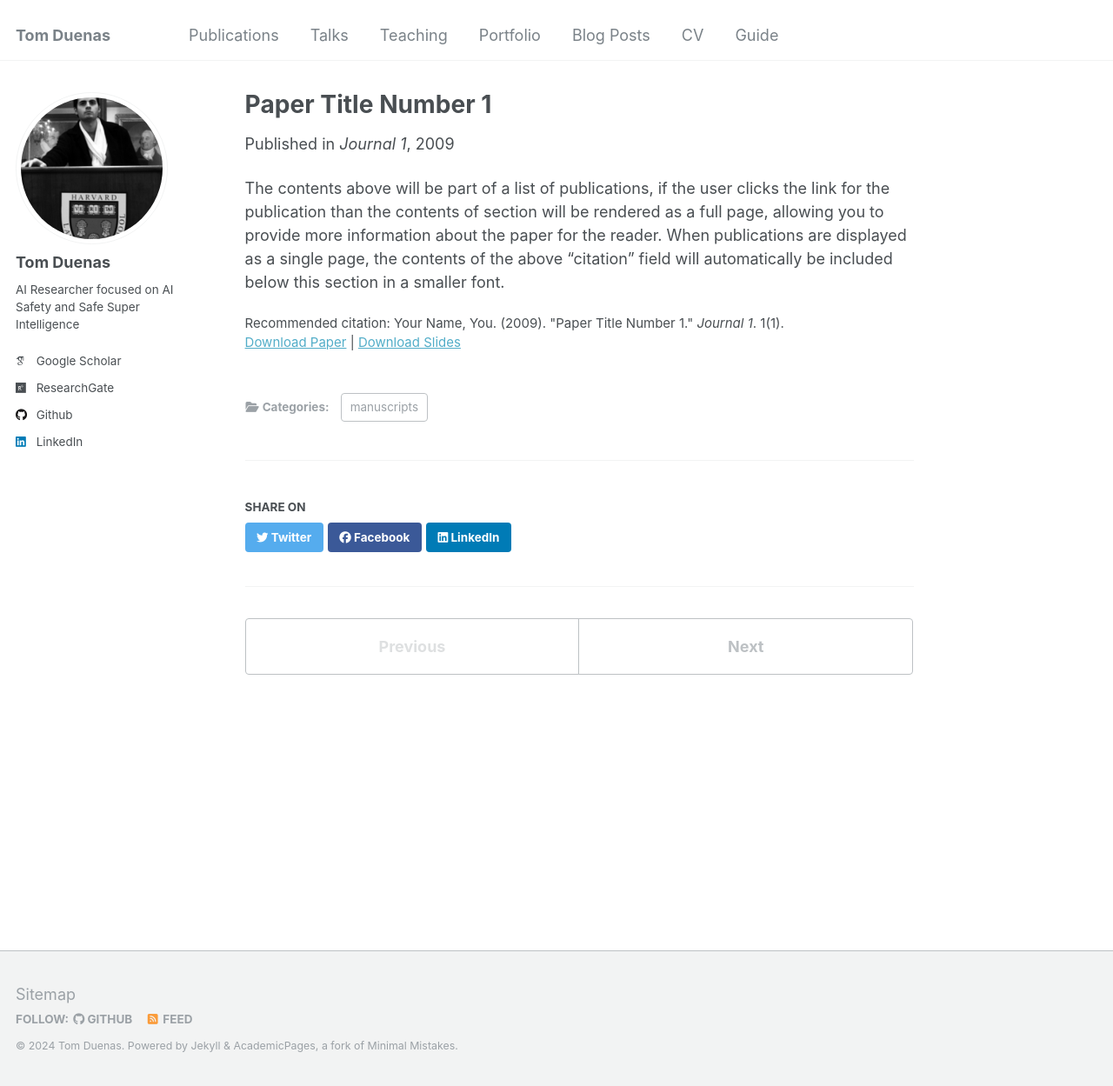
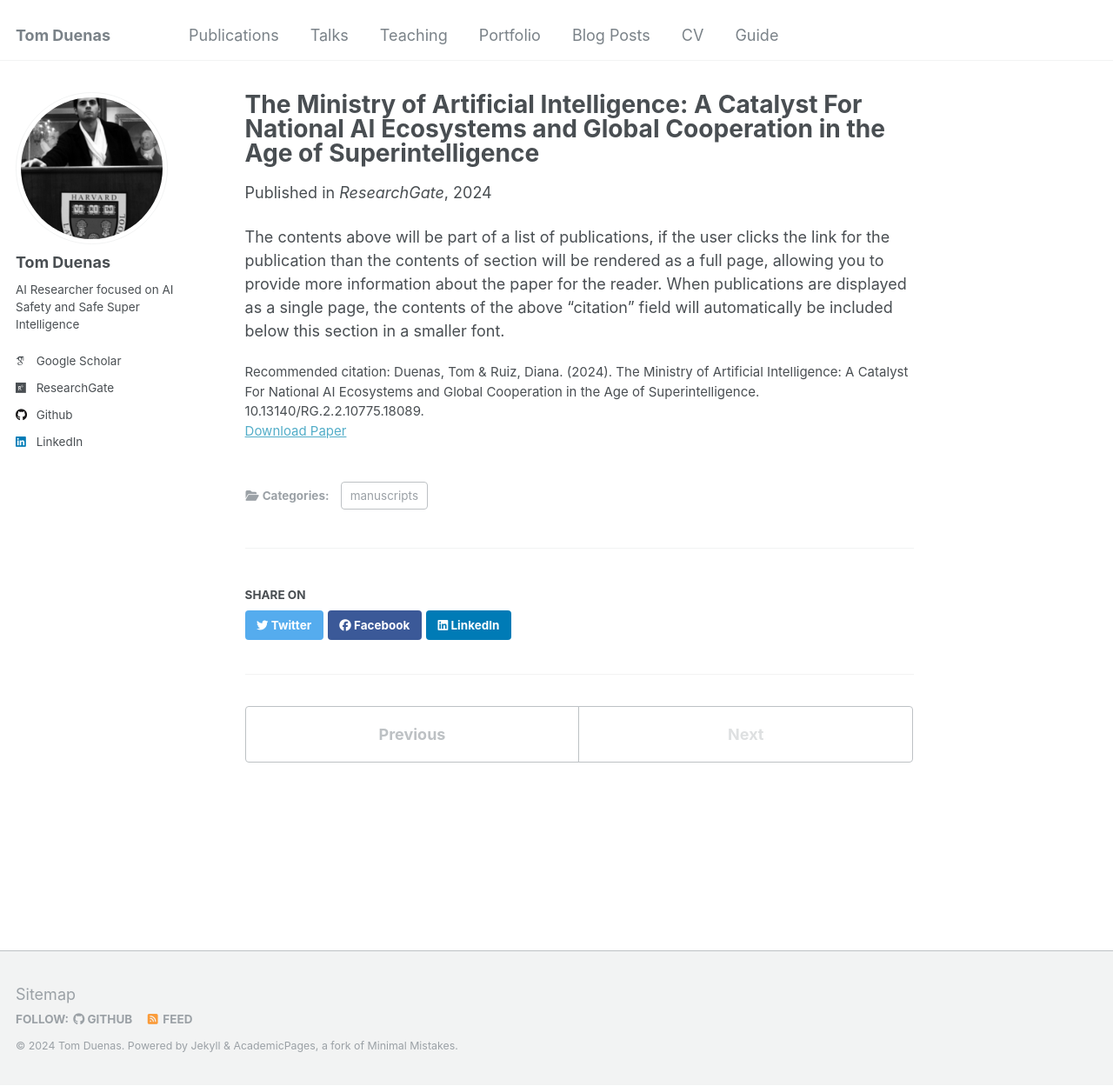
Before and after one commit to TomDuenas/tomduenas.github.io, a Jekyll site: the page built from _publications/2009-10-01-paper-title-number-1.md, in a window 1280 px wide and 1249 px high. Shown: the whole window at 87% size. Built offline with Jekyll 4.4.1, drawn with Linux system fonts in a browser that asks for light colours; some web fonts are replaced.

Commit message:
Update 2009-10-01-paper-title-number-1.md

```diff
--- a/_publications/2009-10-01-paper-title-number-1.md
+++ b/_publications/2009-10-01-paper-title-number-1.md
@@ -1,14 +1,14 @@
 ---
-title: "Paper Title Number 1"
+title: "The Ministry of Artificial Intelligence: A Catalyst For National AI Ecosystems and Global Cooperation in the Age of Superintelligence"
 collection: publications
 category: manuscripts
-permalink: /publication/2009-10-01-paper-title-number-1
-excerpt: 'This paper is about the number 1. The number 2 is left for future work.'
-date: 2009-10-01
-venue: 'Journal 1'
-slidesurl: 'http://academicpages.github.io/files/slides1.pdf'
-paperurl: 'http://academicpages.github.io/files/paper1.pdf'
-citation: 'Your Name, You. (2009). &quot;Paper Title Number 1.&quot; <i>Journal 1</i>. 1(1).'
+permalink: /publication/the-ministry-of-artificial-intelligence
+excerpt: 'This research paper proposes a comprehensive model for a Ministry of Artificial Intelligence to address the challenges of the impending era of artificial superintelligence.'
+date: 2024-08-13
+venue: 'ResearchGate'
+slidesurl:
+paperurl: '[ResearchGate](https://www.researchgate.net/publication/383145922_The_Ministry_of_Artificial_Intelligence_A_Catalyst_For_National_AI_Ecosystems_and_Global_Cooperation_in_the_Age_of_Superintelligence)'
+citation: 'Duenas, Tom & Ruiz, Diana. (2024). The Ministry of Artificial Intelligence: A Catalyst For National AI Ecosystems and Global Cooperation in the Age of Superintelligence. 10.13140/RG.2.2.10775.18089.'
 ---
 
 The contents above will be part of a list of publications, if the user clicks the link for the publication than the contents of section will be rendered as a full page, allowing you to provide more information about the paper for the reader. When publications are displayed as a single page, the contents of the above "citation" field will automatically be included below this section in a smaller font.
```
